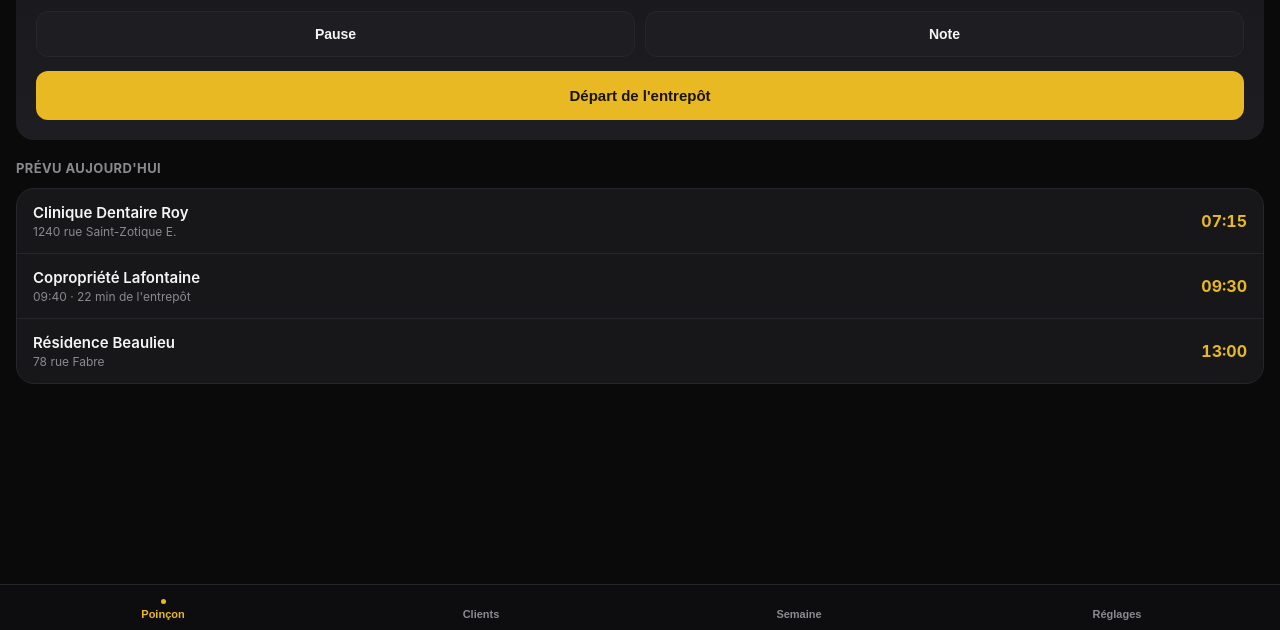
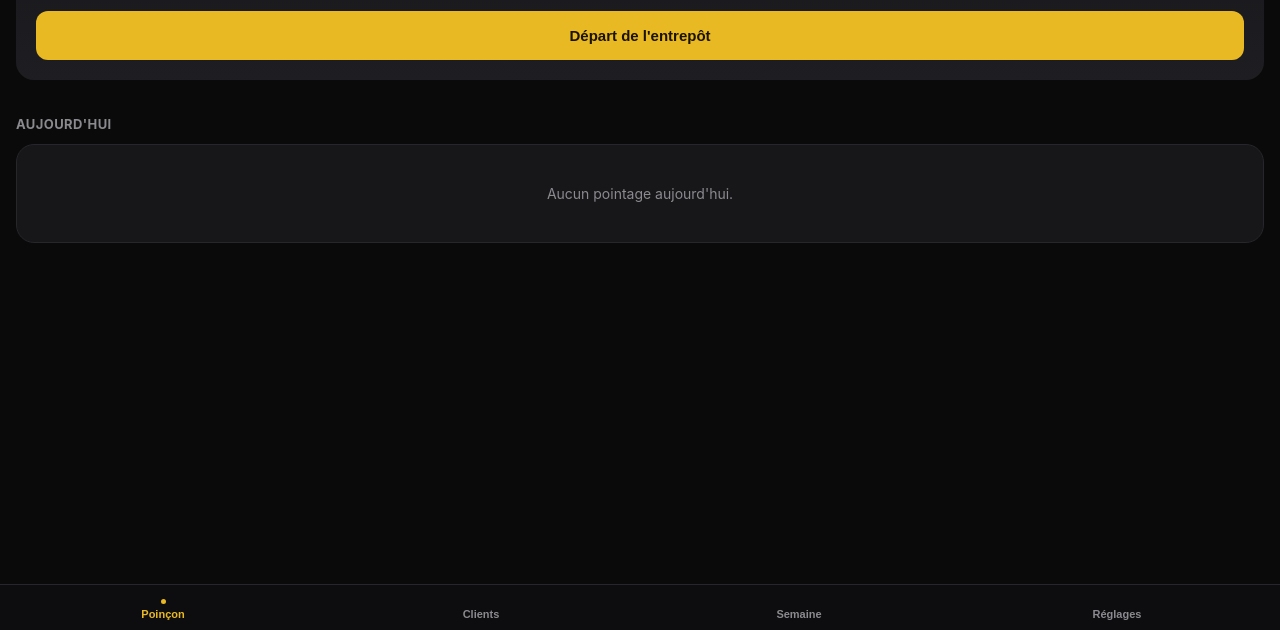
Before and after one commit to frank14bb/poincon-app, a website: page index.html in a window 1280 px wide. Shown: the part 170-800 px from the top of the page. Drawn offline with Linux system fonts and the light colour scheme.

Commit message:
Add files via upload

```diff
--- a/index.html
+++ b/index.html
@@ -25,40 +25,18 @@
 
     <div class="chrono-card">
       <div>
-        <div class="chrono-label">Heures payées — entrepôt à entrepôt</div>
+        <div class="chrono-label" id="chrono-label">Heures payées — entrepôt à entrepôt</div>
         <div class="chrono-time" id="chrono-time">00:00:00</div>
         <div class="chrono-sub" id="chrono-sub">Le compteur démarre au moment où tu quittes l'entrepôt.</div>
-      </div>
-      <div class="btn-row">
-        <button class="btn" id="btn-pause">Pause</button>
-        <button class="btn" id="btn-note">Note</button>
       </div>
       <button class="btn btn-primary" id="btn-punch">Départ de l'entrepôt</button>
     </div>
 
-    <div class="section-title">Prévu aujourd'hui</div>
+    <div id="punch-flow"></div>
+
+    <div class="section-title">Aujourd'hui</div>
     <div class="card list-card" id="stops-list">
-      <div class="stop-item">
-        <div>
-          <div class="stop-name">Clinique Dentaire Roy</div>
-          <div class="stop-sub">1240 rue Saint-Zotique E.</div>
-        </div>
-        <div class="stop-value">07:15</div>
-      </div>
-      <div class="stop-item">
-        <div>
-          <div class="stop-name">Copropriété Lafontaine</div>
-          <div class="stop-sub">09:40 &middot; 22 min de l'entrepôt</div>
-        </div>
-        <div class="stop-value">09:30</div>
-      </div>
-      <div class="stop-item">
-        <div>
-          <div class="stop-name">Résidence Beaulieu</div>
-          <div class="stop-sub">78 rue Fabre</div>
-        </div>
-        <div class="stop-value">13:00</div>
-      </div>
+      <div class="placeholder">Aucun pointage aujourd'hui.</div>
     </div>
   </section>
 
```
